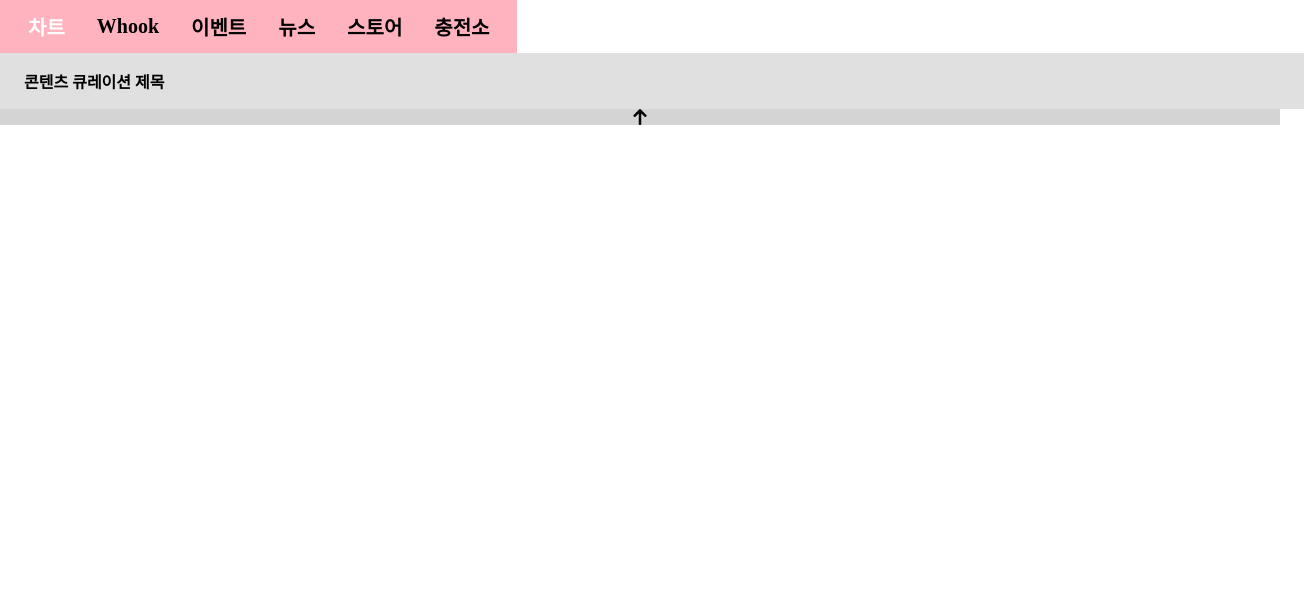
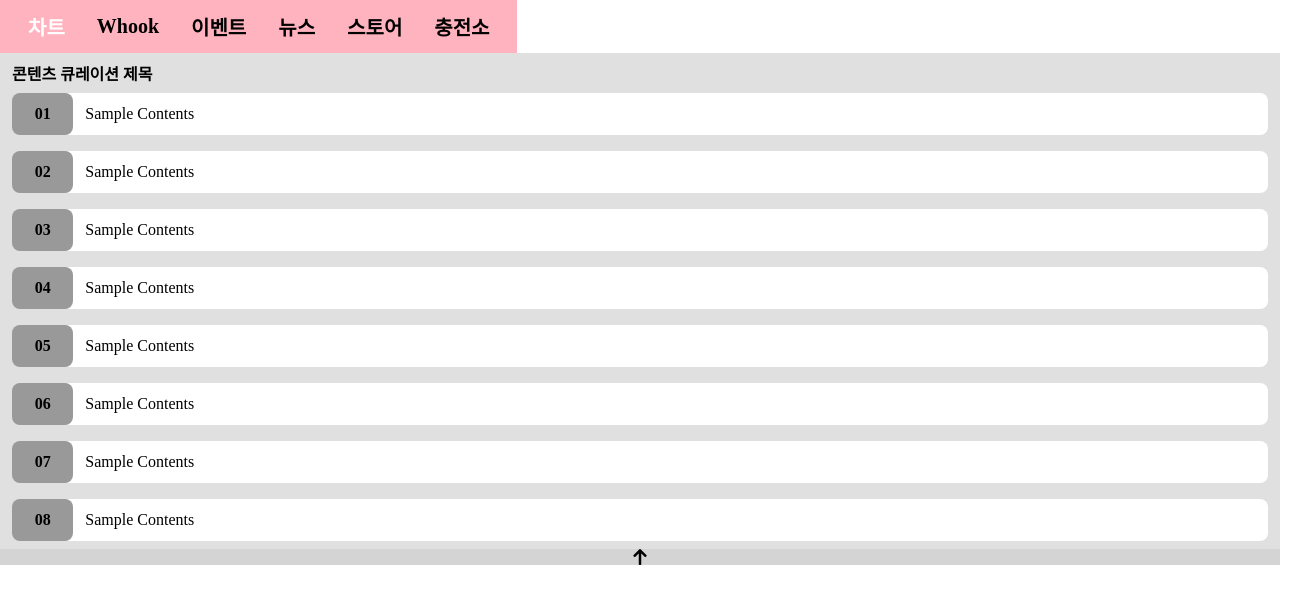
Before and after one commit to C12H22O12/hanteoglobal, a React (Vite) app: page / in a window 1280 px wide. Shown: the top 604 px of the page, 1304 px wide, since content can reach past the window. Built offline with nearby package versions, Linux system fonts and the light colour scheme.

Commit message:
feat: 큐레이션 Element 컴포넌트 제작

```diff
--- a/src/components/curations/CurationElement.tsx
+++ b/src/components/curations/CurationElement.tsx
@@ -1,5 +1,52 @@
-const CurationElement = () => {
-  return;
+import styled from "styled-components";
+
+export interface CurationElementProps {
+  idx: number;
+}
+
+const CurationElement = ({ idx }: CurationElementProps) => {
+  const setNumber = () => (idx >= 10 ? idx : "0" + (idx + 1));
+
+  return (
+    <ElementContainer>
+      <Rank>{setNumber()}</Rank>
+      <Contents>Sample Contents</Contents>
+    </ElementContainer>
+  );
 };
 
 export default CurationElement;
+const Contents = styled.div`
+  position: relative;
+
+  flex-grow: 1;
+
+  width: 100%;
+  margin-left: -6px;
+  padding: 12px 12px 12px 18px;
+
+  border-radius: 0 8px 8px 0;
+  background-color: #ffffff;
+`;
+
+const Rank = styled.div`
+  position: relative;
+  z-index: 2;
+
+  width: 40px;
+  padding: 12px;
+
+  background-color: #999999;
+
+  border-radius: 8px;
+  font-size: 16px;
+  font-weight: bold;
+  text-align: center;
+`;
+
+const ElementContainer = styled.div`
+  display: flex;
+  align-items: center;
+
+  width: 100%;
+`;
--- a/src/components/curations/CurationList.tsx
+++ b/src/components/curations/CurationList.tsx
@@ -1,11 +1,15 @@
 import styled from "styled-components";
 import Arrow from "public/footer-arrow.png";
+import CurationElement from "./CurationElement";
 
 const CurationList = () => {
   return (
     <ListContainer>
+      <ListTitle>콘텐츠 큐레이션 제목</ListTitle>
       <ElementWrapper>
-        <ListTitle>콘텐츠 큐레이션 제목</ListTitle>
+        {Array.from({ length: 8 }, (_, idx) => (
+          <CurationElement key={idx} idx={idx} />
+        ))}
       </ElementWrapper>
       <ListFooter>
         <img src={Arrow} alt="Footer Arrow" width={16} />
@@ -30,9 +34,10 @@ const ElementWrapper = styled.div`
   gap: 1rem;
 
   width: 100%;
-  padding: 8px 12px;
+  padding: 0 12px 8px 12px;
 
   background-color: #e0e0e0;
+  box-sizing: border-box;
 `;
 
 const ListTitle = styled.div`
@@ -46,5 +51,5 @@ const ListContainer = styled.div`
   width: 100%;
   height: 100%;
 
-  background-color: #d4d4d4;
+  background-color: #e0e0e0;
 `;
```
